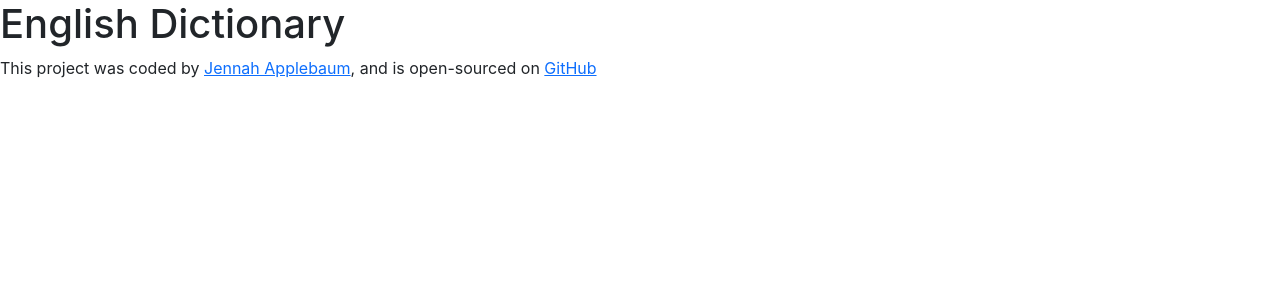
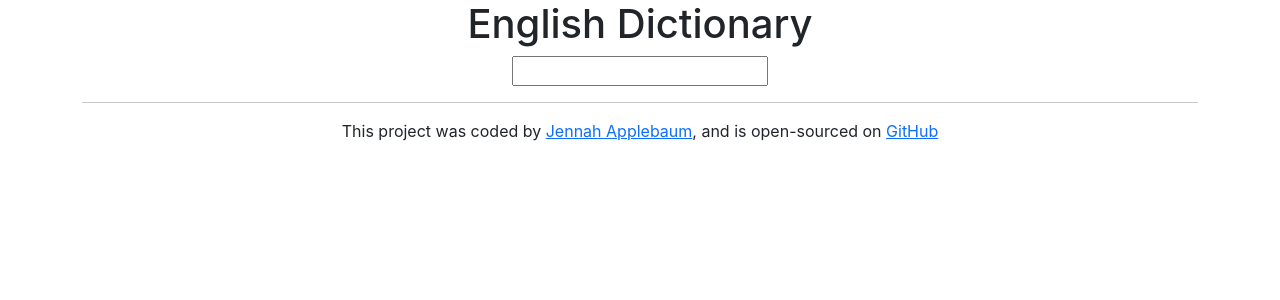
Before and after one commit to jmapplebaum/react-dictionary, a React (Create React App) app: page / in a window 1280 px wide. Shown: the top 300 px of the page. Built offline with nearby package versions, Linux system fonts and the light colour scheme.

Commit message:
Created a search engine with limited functionality within Search.js

```diff
--- a/public/index.html
+++ b/public/index.html
@@ -29,7 +29,7 @@
       work correctly both with client-side routing and a non-root public URL.
       Learn how to configure a non-root public URL by running `npm run build`.
     -->
-    <title>React Dictionary App</title>
+    <title>React Dictionary App by Jennah Applebaum</title>
   </head>
   <body>
     <noscript>You need to enable JavaScript to run this app.</noscript>
--- a/src/App.js
+++ b/src/App.js
@@ -1,14 +1,20 @@
 import "./App.css";
+import Search from "./Search";
 
 function App() {
   return (
     <div className="App">
+      <div className="container text-center">
         <header className="App-header">
           <h1>English Dictionary</h1>
         </header>
+        <main>
+          <Search />
+        </main>
         <footer>
+          <hr />
           This project was coded by{" "}
-        <a href="https://jennahcodes.com/" target="_blank">
+          <a href="https://jennahcodes.com/" target="_blank" rel="noreferrer">
             {" "}
             Jennah Applebaum
           </a>
@@ -16,11 +22,13 @@ function App() {
           <a
             href="https://github.com/jmapplebaum/react-dictionary"
             target="_blank"
+            rel="noreferrer"
           >
             GitHub
           </a>
         </footer>
       </div>
+    </div>
   );
 }
 
--- /dev/null
+++ b/src/Search.css
@@ -0,0 +1,3 @@
+.Search {
+  background-color: none;
+}
--- /dev/null
+++ b/src/Search.js
@@ -0,0 +1,22 @@
+import React, { useState } from "react";
+import "./Search.css";
+
+export default function Search() {
+  let [keyword, setKeyword] = useState("");
+
+  function handleSearch(event) {
+    event.preventDefault();
+    alert(`Searching for ${keyword}...`);
+  }
+  function keywordChange(event) {
+    setKeyword(event.target.value);
+  }
+
+  return (
+    <div className="Search">
+      <form onSubmit={handleSearch}>
+        <input type="search" onChange={keywordChange} />
+      </form>
+    </div>
+  );
+}
```
Lines whose indentation alone changed are shown as unchanged.
